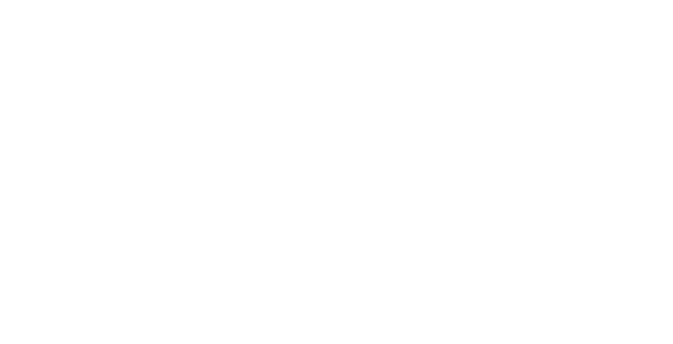
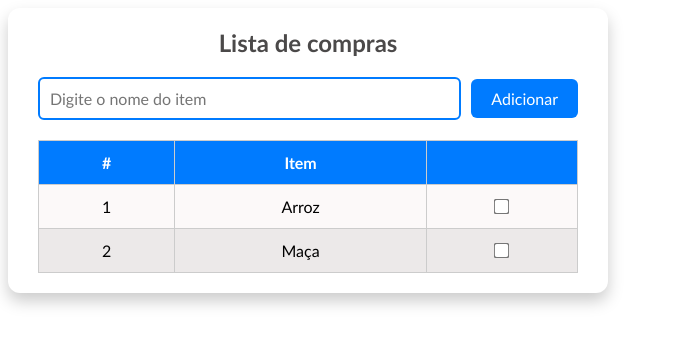
Before and after one commit to GabrielCastro-dev/conceitos-basicos-angular, an Angular app: page /compras in a window 1280 px wide. Before the commit this address led to /. Shown: the top 344 px of the page, without its empty margins (0-673 px from the left). Built offline with nearby package versions, Linux system fonts and the light colour scheme.

Commit message:
lista de compras

```diff
--- a/src/app/app.routes.ts
+++ b/src/app/app.routes.ts
@@ -1,9 +1,11 @@
 import { Routes } from '@angular/router';
 import { IndexComponent } from './pages/index/index.component';
 import { CounterPageComponent } from './pages/counter/counterPage.component'
+import { ListaComprasComponent } from './components/lista-compras/lista-compras.component';
 
 export const routes: Routes = [
     { path: 'calculadora', component: IndexComponent },
     { path: '', redirectTo: '/calculadora', pathMatch: 'full' },
-    { path: 'counter', component: CounterPageComponent }
+    { path: 'counter', component: CounterPageComponent },
+    { path: 'compras', component: ListaComprasComponent }
 ];
--- /dev/null
+++ b/src/app/components/lista-compras/lista-compras.component.html
@@ -0,0 +1,30 @@
+<div class="container">
+    <h1>Lista de compras</h1>
+
+    <form class="add-item-form">
+        <input type="text" id="item" placeholder="Digite o nome do item" />
+        <button type="submit">Adicionar</button>
+    </form>
+
+    <table>
+        <thead>
+            <tr>
+                <th>#</th>
+                <th>Item</th>
+                <th></th>
+            </tr>
+        </thead>
+        <tbody>
+            <tr>
+                <td>1</td>
+                <td>Arroz</td>
+                <td><input type="checkbox"></td>
+            </tr>
+            <tr>
+                <td>2</td>
+                <td>Maça</td>
+                <td><input type="checkbox"></td>
+            </tr>
+        </tbody>
+    </table>
+</div>
--- /dev/null
+++ b/src/app/components/lista-compras/lista-compras.component.scss
@@ -0,0 +1,91 @@
+* {
+    margin: 0;
+    padding: 0;
+    box-sizing: border-box;
+    font-family: 'Gill Sans', 'Gill Sans MT', Calibri, 'Trebuchet MS', sans-serif;
+}
+
+.container{
+    background-color: #FFF;
+    border-radius: 12px;
+    box-shadow: 0 8px 16px #ccc;
+    padding: 20px 30px;
+    text-align: center;
+    width: 90%;
+    max-width: 600px;
+}
+
+h1{
+    font-size: 24px;
+    margin-bottom: 20px;
+    color: #4b4949;
+}
+
+.add-item-form{
+    display: flex;
+    justify-content: center;
+    align-items: center;
+    gap: 10px;
+    margin-bottom: 20px;
+}
+
+input {
+    flex: 1;
+    padding: 10px;
+    border: 2px solid #007bff;
+    border-radius: 6px;
+    font-size: 16px;
+}
+
+input:focus{
+    outline: none;
+    border-color: #074b94;
+}
+
+button{
+    padding: 10px 20px;
+    border: none;
+    border-radius: 6px;
+    background-color: #007bff;
+    color: #FFF;
+    font-size: 16px;
+    cursor: pointer;
+    transition: background 0.3s;
+}
+
+button:hover{
+    background-color: #074b94;
+}
+
+table{
+    width: 100%;
+    border-collapse: collapse;
+    margin-top: 10px;
+}
+
+thead{
+    color: #FFF;
+}
+
+th{
+    background-color: #007bff;
+}
+
+th, td{
+    padding: 12px;
+    text-align: center;
+    border: 1px solid #ccc;
+}
+
+tr:nth-child(even){
+    background-color: #ece9e9;
+}
+
+tr:nth-child(odd){
+    background-color: #fcf9f9;
+}
+
+input[type="checkbox"]{
+    transform: scale(1.2);
+    cursor: pointer;
+}
```
Also changed, not shown: src/app/components/lista-compras/lista-compras.component.ts (added, +11 -0 lines).
